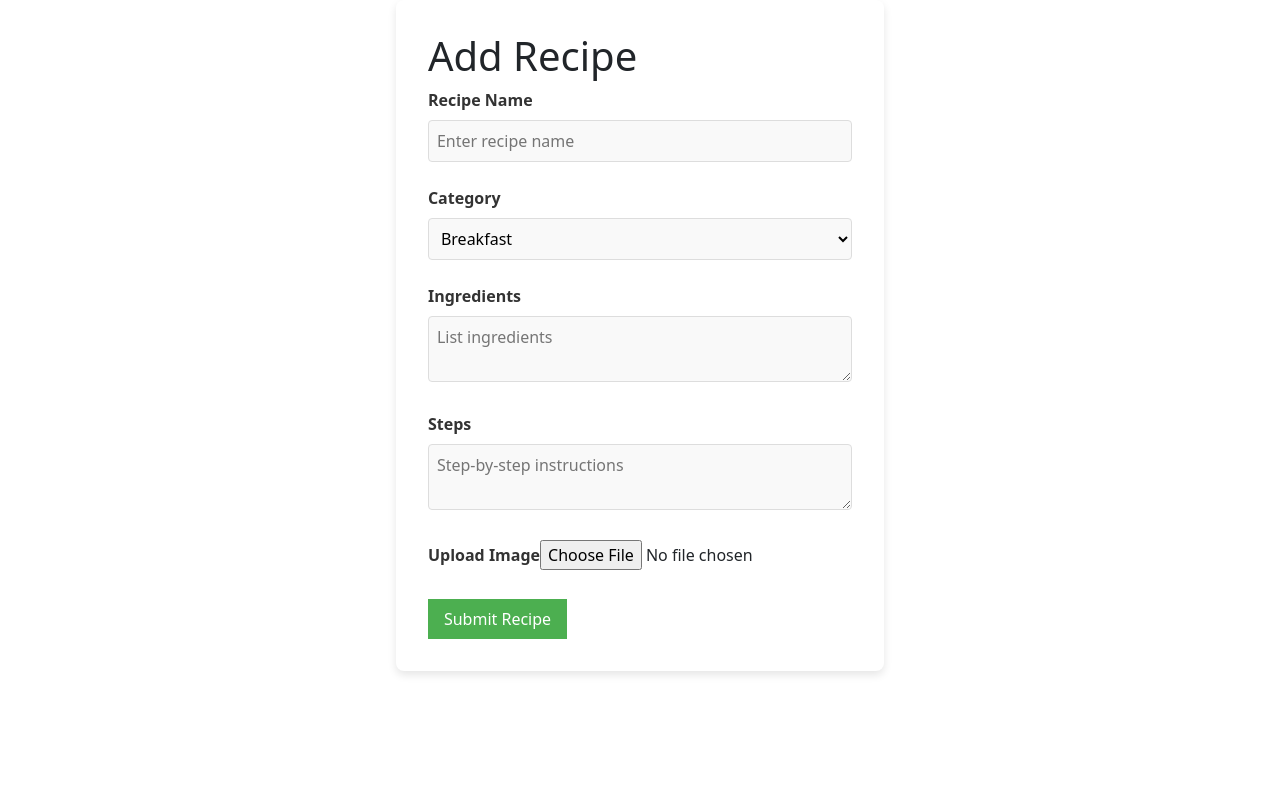
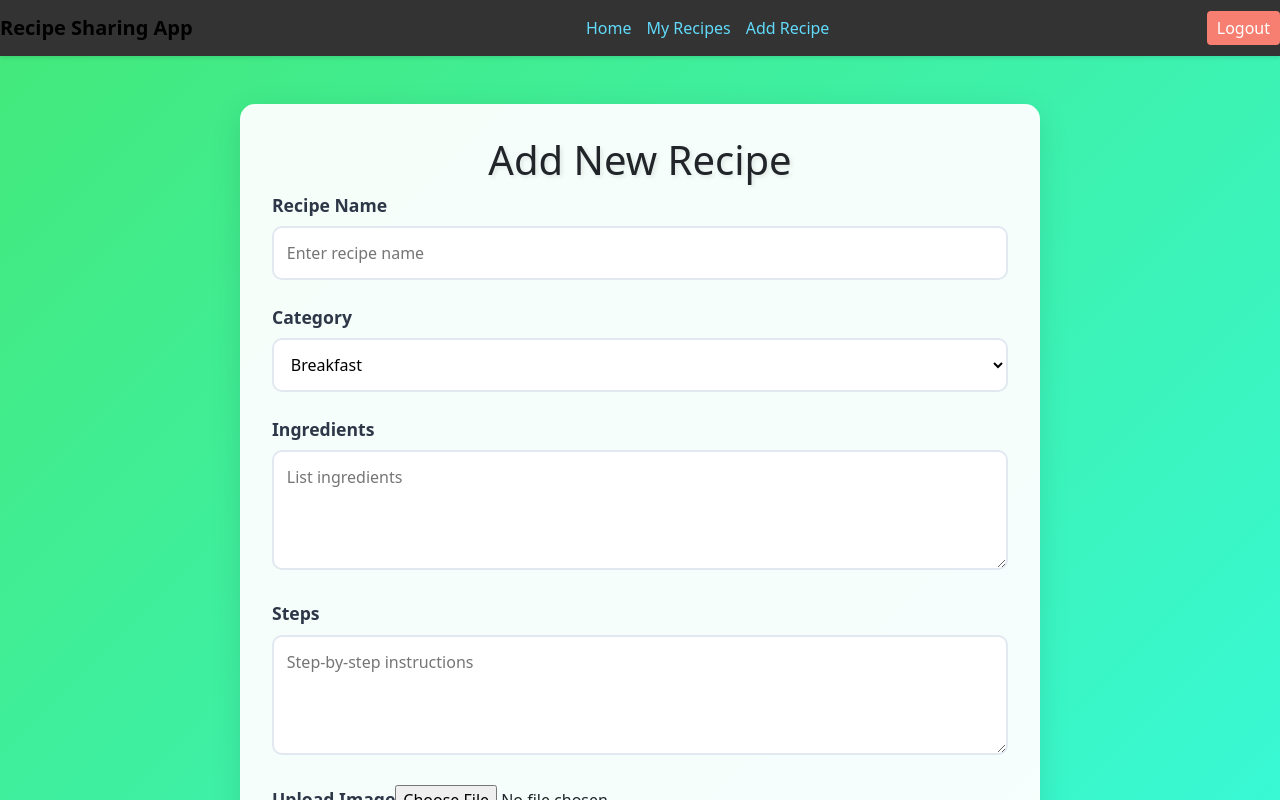
Before and after one commit to sidkrishna07/RecipeApp, a React (Create React App) app in the folder recipe-app/: page /add-recipe in a window 1280 px wide. Built offline with nearby package versions, Linux system fonts and the light colour scheme.

Commit message:
made add rec more colorful
made add rec more colorful

```diff
--- a/recipe-app/src/components/AddRecipe.css
+++ b/recipe-app/src/components/AddRecipe.css
@@ -1,51 +1,89 @@
 .add-recipe-container {
   padding: 2rem;
   max-width: 800px;
-  margin: 0 auto;
-  background-color: #ffffff;
-  border-radius: 8px;
-  box-shadow: 0 4px 8px rgba(0, 0, 0, 0.1);
+  margin: 2rem auto;
+  background: rgba(255, 255, 255, 0.95);
+  border-radius: 15px;
+  box-shadow: 0 8px 32px rgba(0, 0, 0, 0.1);
+}
+
+/* Add a colorful background wrapper */
+.add-recipe-wrapper {
+  min-height: 100vh;
+  padding: 1rem;
+  background: linear-gradient(135deg, #43e97b 0%, #38f9d7 100%);
 }
 
 .form-group {
   margin-bottom: 1.5rem;
+  position: relative;
 }
 
 label {
   display: block;
   margin-bottom: 0.5rem;
   font-weight: bold;
-  color: #333;
+  color: #2d3748;
+  font-size: 1.1rem;
 }
 
 input[type="text"],
 select,
 textarea {
   width: 100%;
-  padding: 0.5rem;
-  border: 1px solid #ddd;
-  border-radius: 4px;
-  background-color: #f9f9f9;
+  padding: 0.8rem;
+  border: 2px solid #e2e8f0;
+  border-radius: 10px;
+  font-size: 1rem;
+  transition: all 0.3s ease;
+  background: white;
 }
 
-button {
-  background-color: #4CAF50;
+input[type="text"]:focus,
+select:focus,
+textarea:focus {
+  border-color: #38f9d7;
+  box-shadow: 0 0 0 3px rgba(56, 249, 215, 0.2);
+  outline: none;
+}
+
+textarea {
+  min-height: 120px;
+  resize: vertical;
+}
+
+button[type="submit"] {
+  background: linear-gradient(to right, #43e97b, #38f9d7);
   color: white;
   border: none;
-  padding: 0.5rem 1rem;
-  border-radius: 4px;
+  padding: 1rem 2rem;
+  border-radius: 25px;
   cursor: pointer;
-  transition: background-color 0.3s ease;
+  font-size: 1.1rem;
+  font-weight: bold;
+  width: 100%;
+  margin-top: 1rem;
+  transition: transform 0.2s ease, box-shadow 0.2s ease;
 }
 
-button:hover {
-  background-color: #45a049;
+button[type="submit"]:hover {
+  transform: translateY(-2px);
+  box-shadow: 0 4px 15px rgba(67, 233, 123, 0.4);
 }
 
 .image-preview {
   width: 100%;
-  max-height: 200px;
+  max-height: 300px;
   object-fit: cover;
   margin-top: 1rem;
-  border-radius: 8px;
+  border-radius: 10px;
+  box-shadow: 0 4px 12px rgba(0, 0, 0, 0.1);
 }
+
+h1 {
+  color: #2d3748;
+  text-align: center;
+  margin-bottom: 2rem;
+  font-size: 2.5rem;
+  text-shadow: 2px 2px 4px rgba(0, 0, 0, 0.1);
+}
--- a/recipe-app/src/components/AddRecipe.js
+++ b/recipe-app/src/components/AddRecipe.js
@@ -2,6 +2,7 @@ import React, { useState, useEffect } from 'react';
 import { useLocation, useNavigate } from 'react-router-dom';
 import axios from 'axios';
 import './AddRecipe.css';
+import Navbar from './Navbar';
 
 const AddRecipe = () => {
   const location = useLocation();
@@ -62,8 +63,11 @@ const AddRecipe = () => {
   };
 
   return (
+    <>
+      <Navbar />
+      <div className="add-recipe-wrapper">
         <div className="add-recipe-container">
-      <h1>{recipe.title ? 'Edit Recipe' : 'Add Recipe'}</h1>
+          <h1>{recipe.id ? 'Edit Recipe' : 'Add New Recipe'}</h1>
           <form onSubmit={handleSubmit}>
             <div className="form-group">
               <label>Recipe Name</label>
@@ -116,6 +120,8 @@ const AddRecipe = () => {
             <button type="submit">Submit Recipe</button>
           </form>
         </div>
+      </div>
+    </>
   );
 };
 
--- a/recipe-app/src/components/MyRecipes.css
+++ b/recipe-app/src/components/MyRecipes.css
@@ -1,6 +1,6 @@
 .my-recipes-container {
   padding: 2rem;
-  background: linear-gradient(135deg, #a8edea 0%, #fed6e3 100%);
+  background: linear-gradient(135deg, #667eea 0%, #764ba2 100%);
   min-height: 100vh;
 }
 
@@ -99,17 +99,17 @@
 
 /* Category-specific card styling */
 .recipe-card.Breakfast {
-  background: linear-gradient(to bottom right, rgba(255, 255, 255, 0.9), rgba(246, 211, 101, 0.1));
+  background: linear-gradient(to bottom right, rgba(255, 255, 255, 0.9), rgba(102, 126, 234, 0.1));
 }
 
 .recipe-card.Lunch {
-  background: linear-gradient(to bottom right, rgba(255, 255, 255, 0.9), rgba(132, 250, 176, 0.1));
+  background: linear-gradient(to bottom right, rgba(255, 255, 255, 0.9), rgba(118, 75, 162, 0.1));
 }
 
 .recipe-card.Dinner {
-  background: linear-gradient(to bottom right, rgba(255, 255, 255, 0.9), rgba(168, 237, 234, 0.1));
+  background: linear-gradient(to bottom right, rgba(255, 255, 255, 0.9), rgba(145, 85, 179, 0.1));
 }
 
 .recipe-card.Snack {
-  background: linear-gradient(to bottom right, rgba(255, 255, 255, 0.9), rgba(251, 194, 235, 0.1));
+  background: linear-gradient(to bottom right, rgba(255, 255, 255, 0.9), rgba(89, 97, 225, 0.1));
 }
```
Lines whose indentation alone changed are shown as unchanged.
